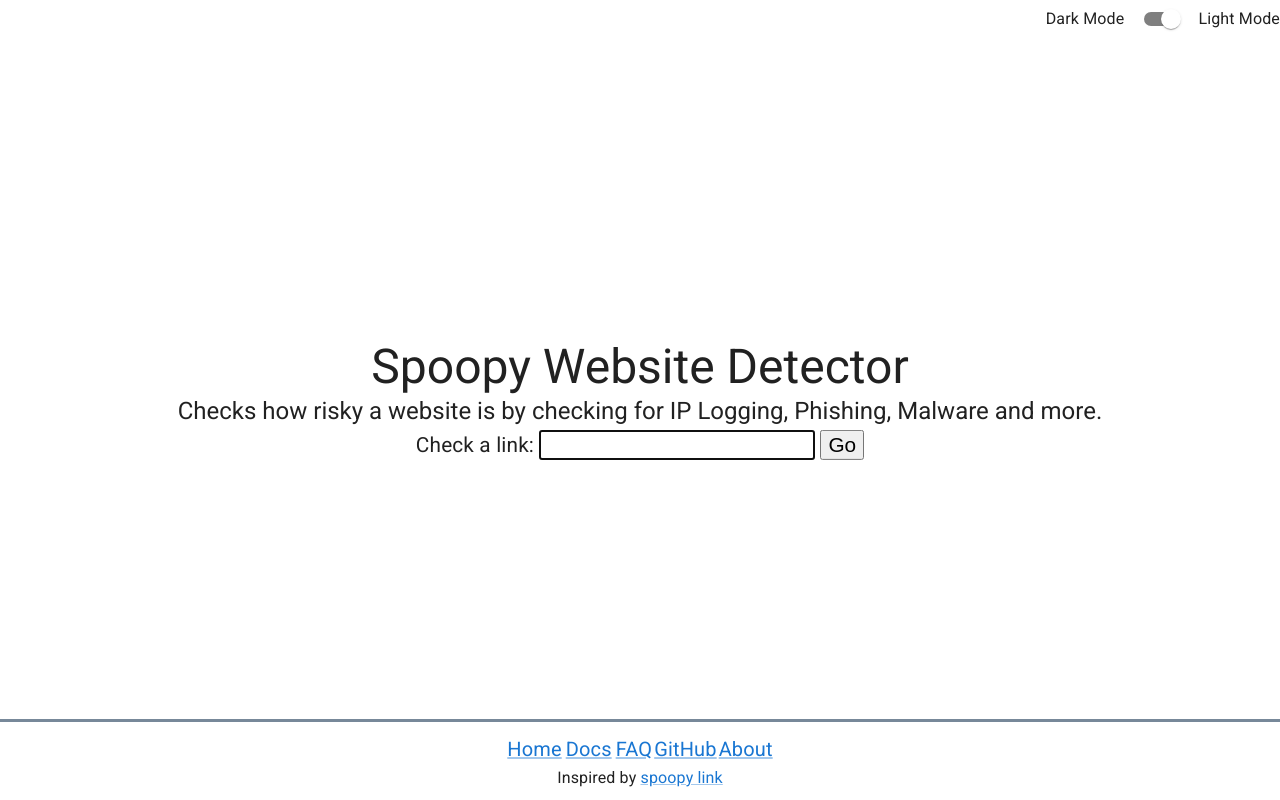
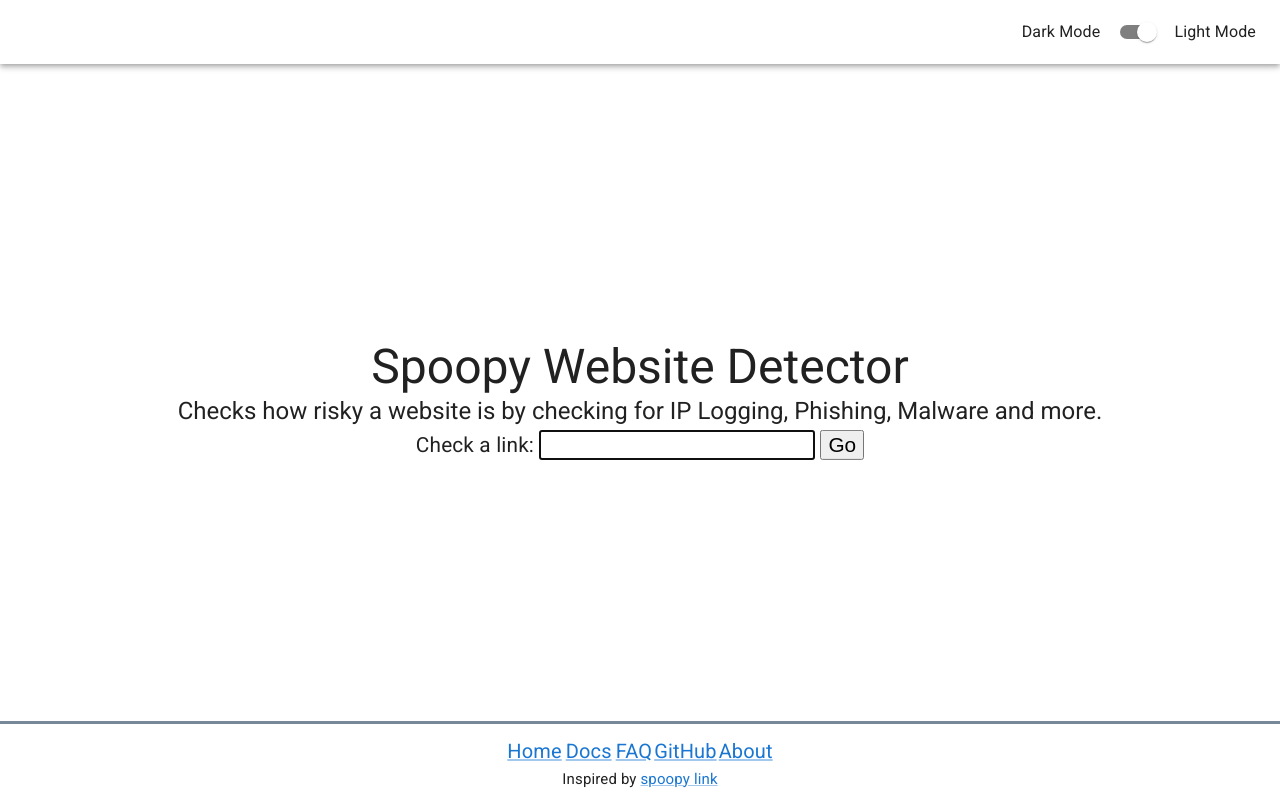
Before and after one commit to SpoopySite/SpoopySite, a React (Create React App) app in the folder spoopy-site/: page / in a window 1280 px wide. Built offline with nearby package versions, Linux system fonts and the light colour scheme.

Commit message:
[site] Change header to use MUI header so title doesn't overflow it

```diff
--- a/spoopy-site/src/header/Header.js
+++ b/spoopy-site/src/header/Header.js
@@ -1,18 +1,11 @@
 import React, { useCallback, useEffect, useState } from "react";
 import PropTypes from "prop-types";
-import { makeStyles } from "@mui/styles";
 import Stack from "@mui/material/Stack";
 import Typography from "@mui/material/Typography";
 import Switch from "@mui/material/Switch";
-
-const useStyles = makeStyles({
-  themeSwitch: {
-    right: 0,
-    width: "auto",
-    display: "inline-block",
-    position: "fixed"
-  }
-});
+import Toolbar from "@mui/material/Toolbar";
+import AppBar from "@mui/material/AppBar";
+import Box from "@mui/material/Box";
 
 function changeItem(event, value, key, reloadWrapper) {
   if (value == null) {
@@ -24,7 +17,6 @@ function changeItem(event, value, key, reloadWrapper) {
 
 function Header({ theme, handleReload }) {
   const [checkedC, setCheckedC] = useState(true);
-  const classes = useStyles();
   const handleReloadWrapper = useCallback(
     (randomInt) => handleReload(randomInt),
     [handleReload]
@@ -44,7 +36,9 @@ function Header({ theme, handleReload }) {
 
   return (
     <header>
-      <div className={classes.themeSwitch}>
+      <Box sx={{ flexGrow: 1 }}>
+        <AppBar position="static" color="transparent">
+          <Toolbar sx={{justifyContent: "flex-end"}}>
             <Stack direction="row" spacing={1} alignItems="center">
               <Typography>Dark Mode</Typography>
               <Switch
@@ -54,7 +48,9 @@ function Header({ theme, handleReload }) {
               />
               <Typography>Light Mode</Typography>
             </Stack>
-      </div>
+          </Toolbar>
+        </AppBar>
+      </Box>
     </header>
   );
 }
```
Lines whose indentation alone changed are shown as unchanged.
